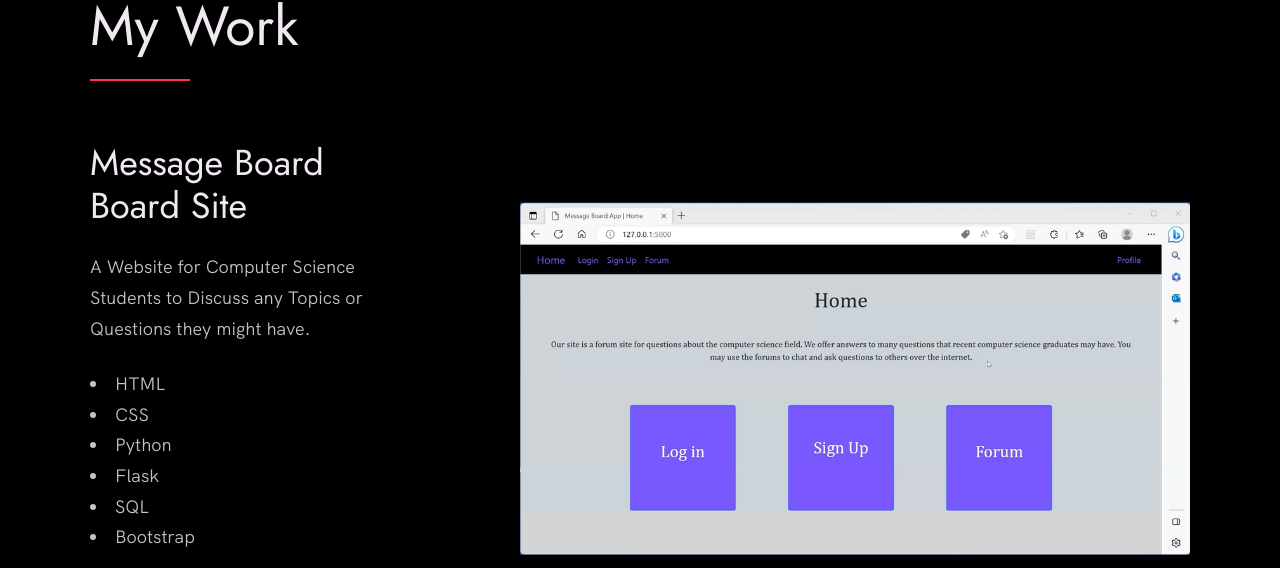
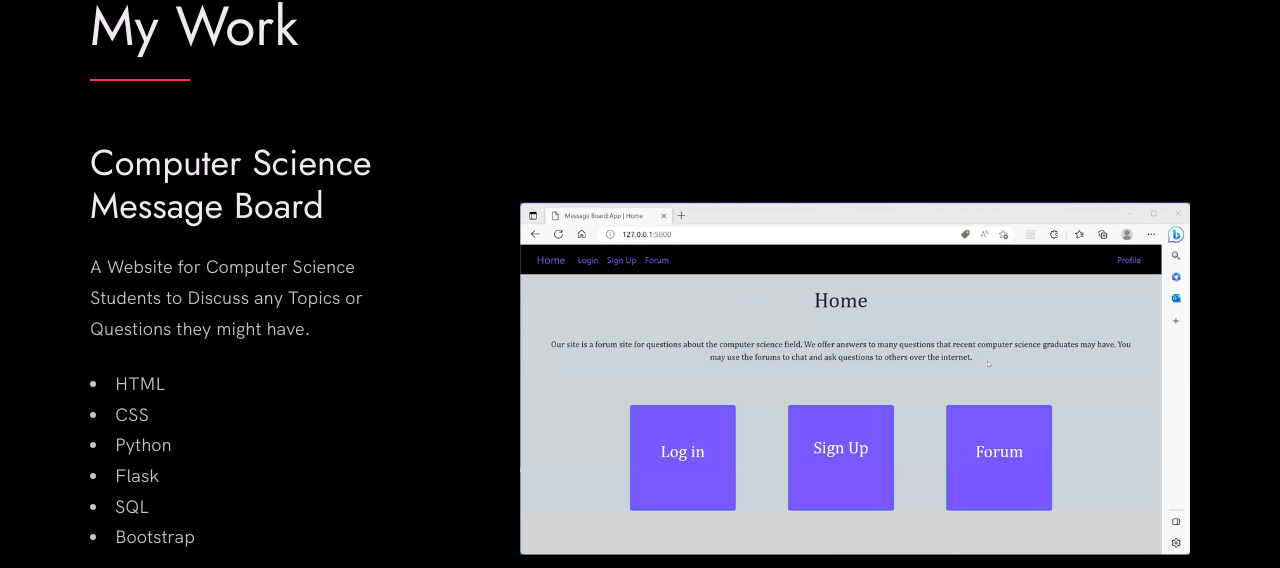
Before and after one commit to evanstone32/github-portfolio.github.io, a plain HTML site: page index.html in a window 1280 px wide. Shown: the part 927-1495 px from the top of the page. Drawn offline with Linux system fonts and the light colour scheme.

Commit message:
fixed the title of the message board site

```diff
--- a/index.html
+++ b/index.html
@@ -77,7 +77,7 @@
 
           <div class="work__box">
             <div class="work__text">
-              <h3>Message Board Board Site</h3>
+              <h3>Computer Science Message Board</h3>
               <p>
                 A Website for Computer Science Students to Discuss any Topics or Questions they might have.
               </p>
```
